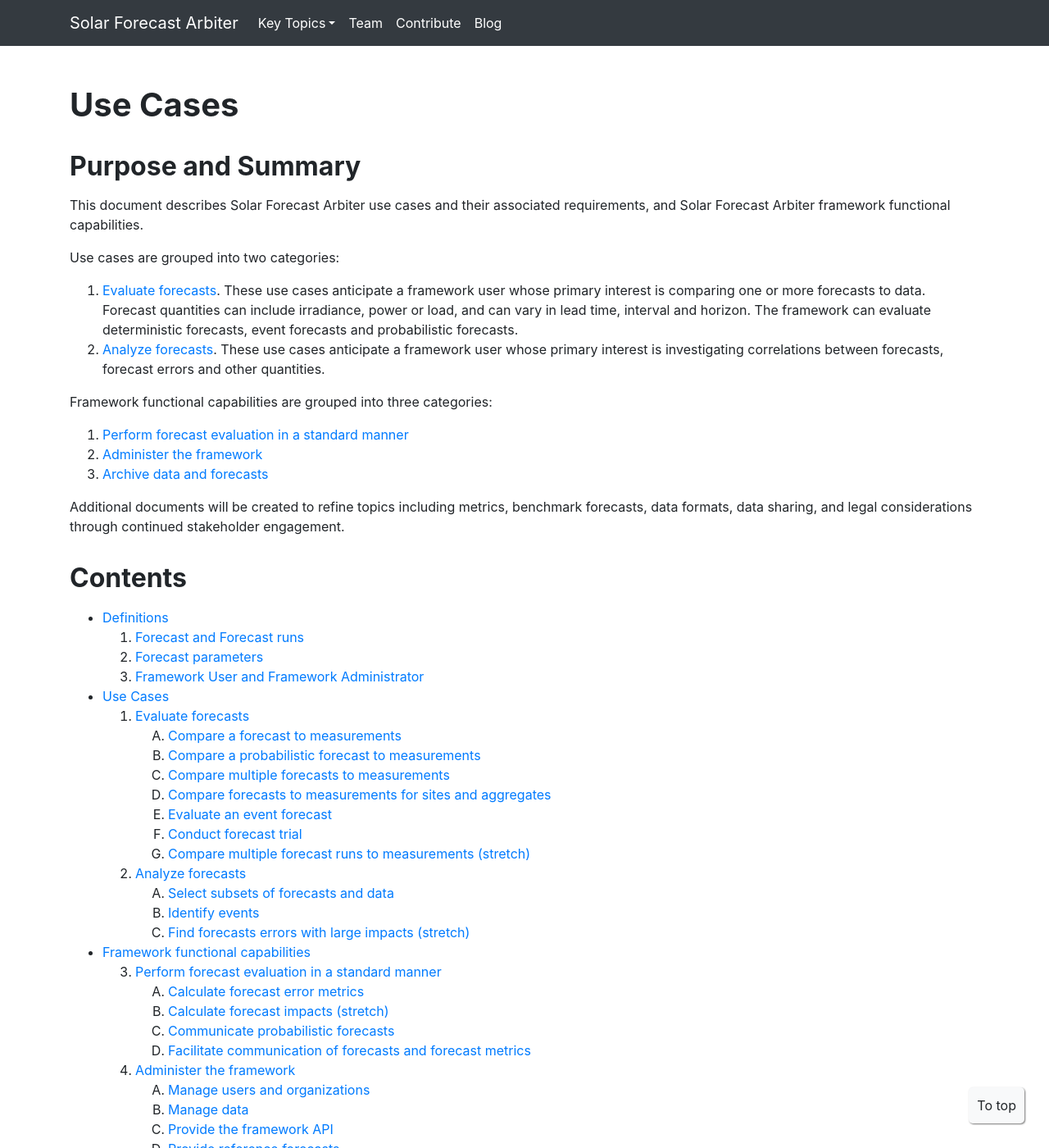
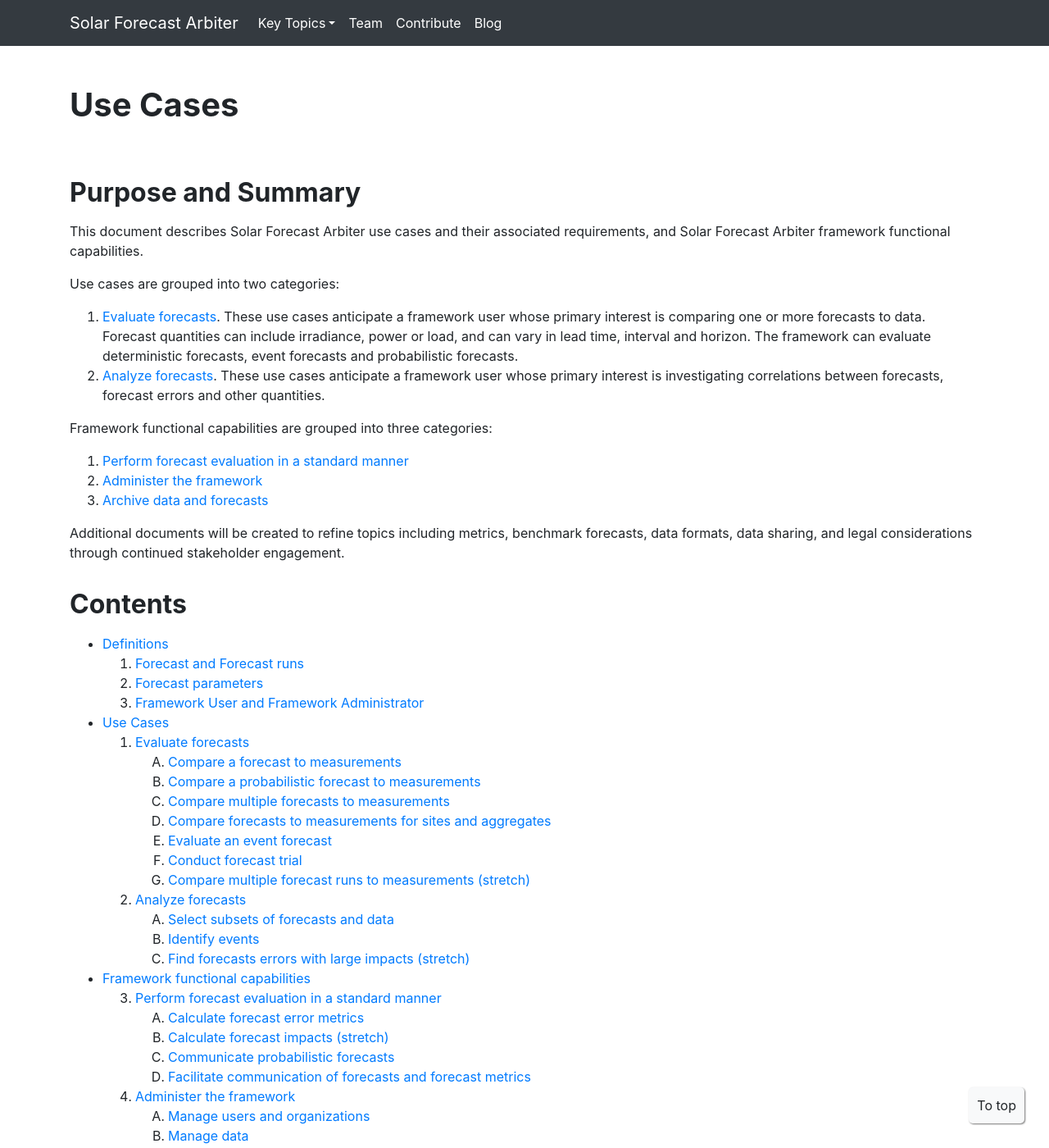
Before and after one commit to SolarArbiter/SolarArbiter.github.io, a Jekyll site: the page built from usecases.md, in a window 1280 px wide and 1400 px high. Shown: the whole window at 82% size. Built offline with Jekyll 4.4.1, drawn with Linux system fonts in a browser that asks for light colours; comment, search, counter and statistics services are not loaded; our own code applies the rules of GitHub Pages for plain Markdown files.

Commit message:
h2 anchor spacing

```diff
--- a/css/styles.css
+++ b/css/styles.css
@@ -57,7 +57,7 @@
 h1, h2{
 	font-weight: 700;
 }
-h3.anchor, h4.anchor {
+h2.anchor, h3.anchor, h4.anchor {
     margin-top: 2em;
 }
 /* add pseudo elements so anchors clear sticky header */
```
